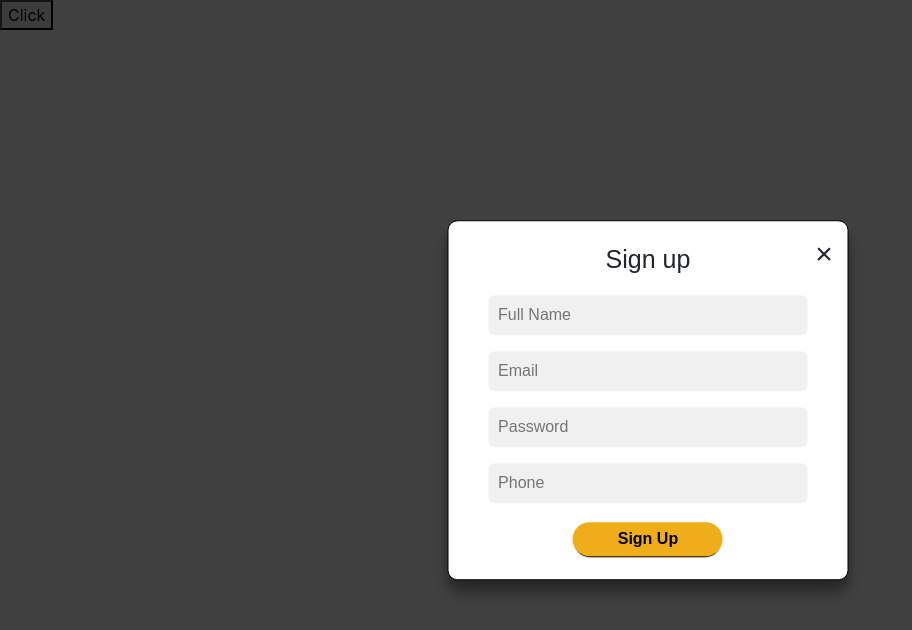
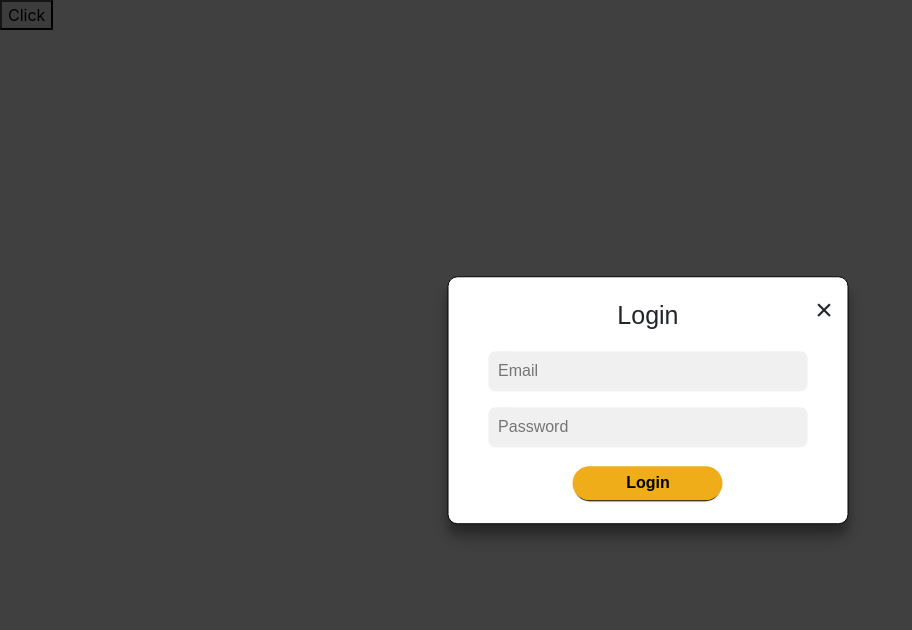
Before and after one commit to roadtocode4u/namaste-pos, a React (Create React App) app in the folder client/: page / in a window 1280 px wide. Both pictures are taken after a click on the button "Click". Shown: the top 630 px of the page, without its empty margins (0-912 px from the left). Built offline with nearby package versions, Linux system fonts and the light colour scheme.

Commit message:
feat: basic-login-page-design

```diff
--- a/client/src/App.js
+++ b/client/src/App.js
@@ -1,10 +1,12 @@
 import React from 'react'
-import Signup from './views/Signup/Signup'
+
+import Login from './views/Login/Login'
 
 function App() {
   return (
     <>
-    <Signup/>
+    <Login/>
+
     </>
   )
 }
--- a/client/src/views/Login/Login.css
+++ b/client/src/views/Login/Login.css
@@ -0,0 +1,79 @@
+.login-form-container {
+    font-family: 'Poppins', sans-serif !important;
+    padding: 20px 40px !important;
+    width: 130%;
+    background-color: white;
+    border-radius: 10px;
+    border: 1px solid black;
+    box-shadow: 0 14px 20px rgba(0, 0, 0, 0.25), 0 10px 10px rgba(0, 0, 0, 0.22);
+    position: relative;
+}
+
+.login-form-input {
+    width: 100%;
+    height: 40px;
+    background-color: #f0f0f0;
+    border: none;
+    padding: 10px;
+    border-radius: 7px;
+}
+
+.login-form-input:focus {
+    outline: none;
+}
+
+.mymodal {
+    position: fixed;
+    top: 50%;
+    left: 47%;
+    transform: translate(-50%, -50%);
+}
+
+@media screen and (max-width: 500px) {
+    .login-form-container{
+        width: 120%;
+    }
+}
+
+@media screen and (max-width: 360px) {
+    .login-form-container{
+        width: 115%;
+    }
+}
+
+.myoverlay {
+    position: fixed;
+    top: 0;
+    left: 0;
+    right: 0;
+    bottom: 0;
+    background-color: rgba(0, 0, 0, 0.75);
+}
+
+.login-page-heading {
+    font-size: 25px;
+    text-align: center;
+}
+
+.loginModal-closeBtn {
+    position: absolute;
+    top: 10px;
+    right: 15px;
+    font-size: 30px;
+    font-weight: 400;
+    cursor: pointer;
+}
+
+.login-page-btn {
+    padding: 5px;
+    margin: 3px;
+    width: 150px;
+    border-radius: 30px;
+    border: none;
+    background-color: #efad19;
+    box-shadow: 0px 3px 1px -2px rgb(0, 0, 0);
+}
+
+.login-page-btn:hover {
+    box-shadow: 3px 4px 2px -2px rgb(0, 0, 0);
+}
--- a/client/src/views/Login/Login.js
+++ b/client/src/views/Login/Login.js
@@ -1,11 +1,59 @@
-import React from 'react'
+import React, { useState } from "react";
+import './Login.css'
+import Modal from "react-modal";
+
+Modal.setAppElement("#root");
 
 function Login() {
+
+  const [isOpen, setIsOpen] = useState(false);
+
+  function toggleModal() {
+    setIsOpen(!isOpen);
+  }
   return (
-    <div>
-       <h1>Login-Page</h1>
+    <>
+      <button onClick={toggleModal}>Click</button>
+      <Modal
+        isOpen={isOpen}
+        onRequestClose={toggleModal}
+        contentLabel="My dialog"
+        className="mymodal"
+        overlayClassName="myoverlay"
+        closeTimeoutMS={500}
+      >
+        <form className='form-elements text-center login-form-container'>
+          <p className="login-page-heading">Login</p>
+          <span onClick={toggleModal} className="loginModal-closeBtn">
+            &times;
+          </span>
 
-    </div>
+          <div className="mb-3">
+            <input
+              required
+              placeholder="Email"
+              type="email"
+              className="login-form-input"
+              id="email"
+            />
+          </div>
+
+          <div className="mb-3">
+            <input
+              required
+              placeholder="Password"
+              type="text"
+              className="login-form-input"
+              id="password"
+            />
+          </div>
+
+          <button type="button" className="login-page-btn">
+            <b>Login</b>
+          </button>
+        </form>
+      </Modal>
+    </>
   )
 }
 
```
